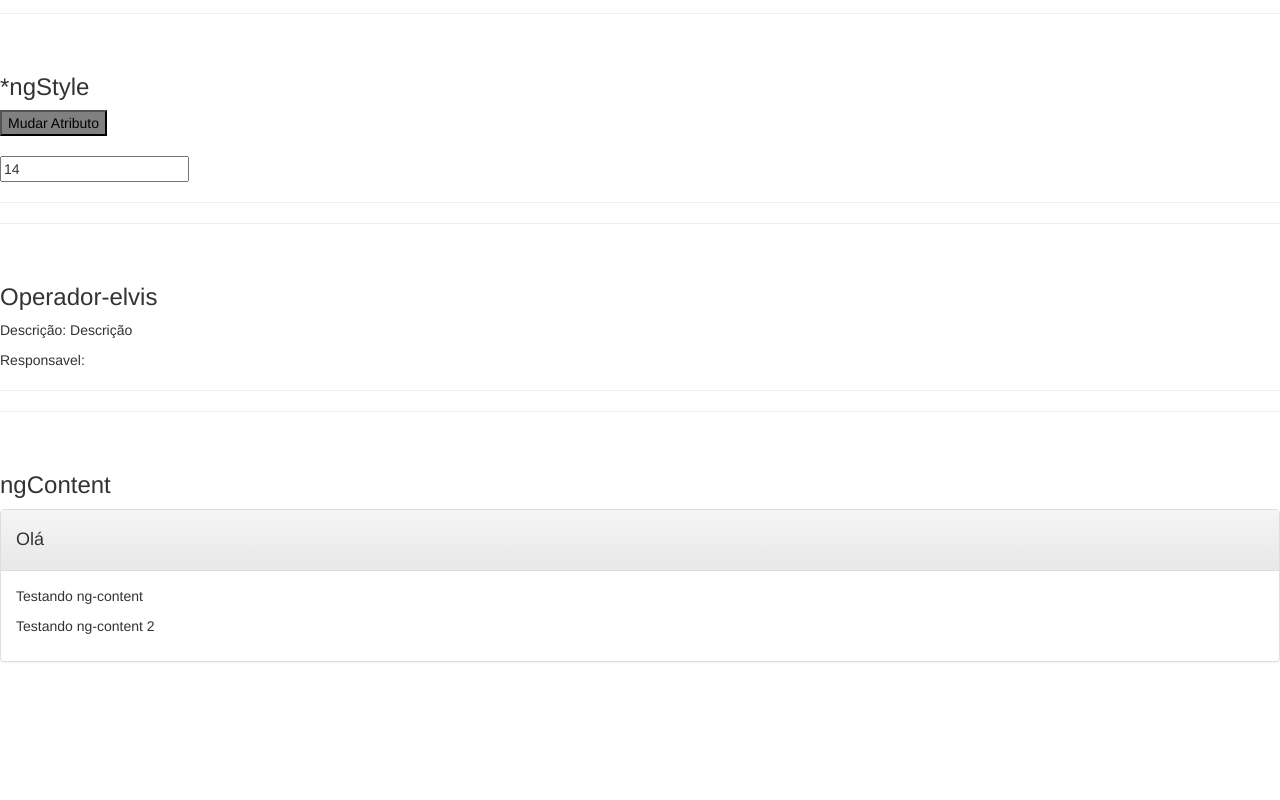
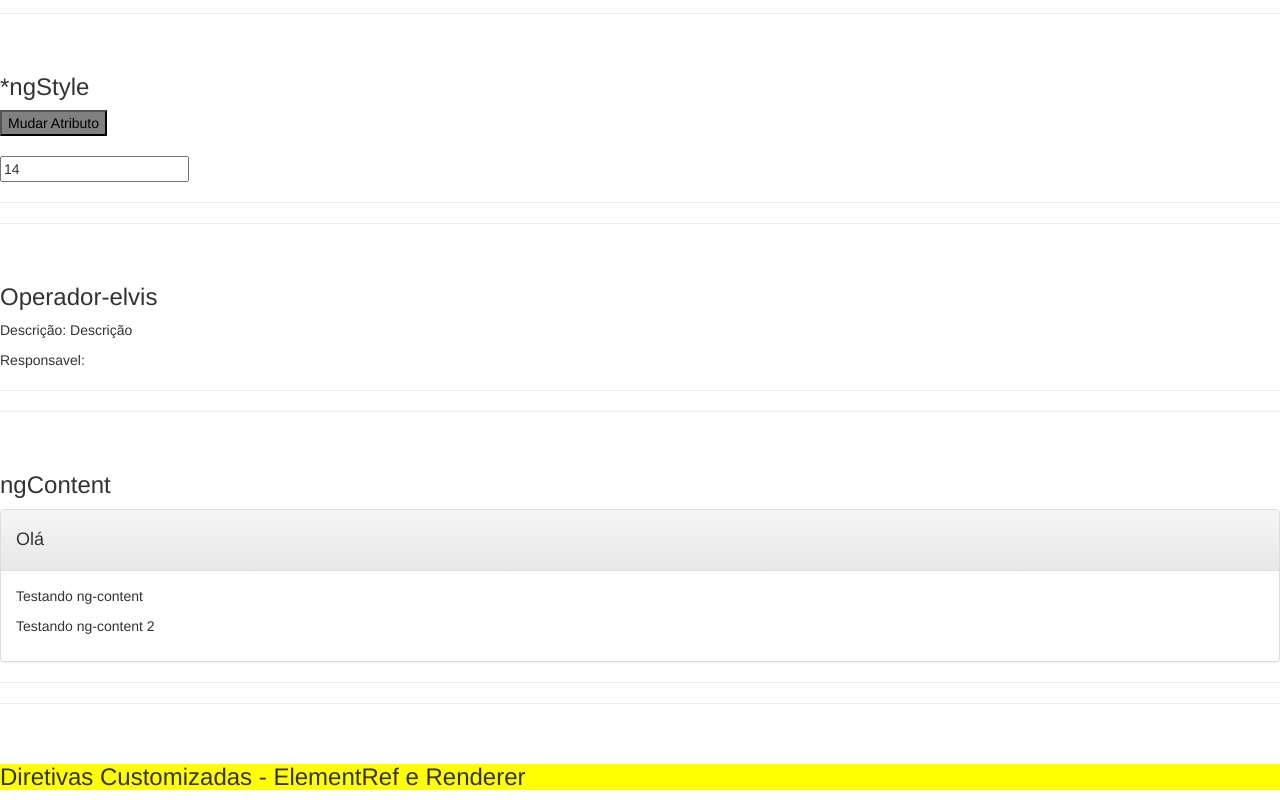
Before and after one commit to leoreisdias/Diretivas_Angular, an Angular app: page / in a window 1280 px wide. Shown: the part 835-1635 px from the top of the page. Before the commit the page ends 1517 px from the top, so only its background shows below. Built offline with nearby package versions, Linux system fonts and the light colour scheme.

Commit message:
diretivas customizadas - elementRef e Renderer

```diff
--- a/src/app/app.component.html
+++ b/src/app/app.component.html
@@ -22,3 +22,6 @@
   <p class="corpo">Testando ng-content</p>
   <p class="corpo">Testando ng-content 2</p>
 </app-ng-content>
+<hr>
+<hr><br>
+<app-diretivas-customizadas></app-diretivas-customizadas>
--- a/src/app/app.module.ts
+++ b/src/app/app.module.ts
@@ -10,6 +10,8 @@ import { NgStyleComponent } from './ng-style/ng-style.component';
 import { FormsModule } from '@angular/forms';
 import { OperadorElvisComponent } from './operador-elvis/operador-elvis.component';
 import { NgContentComponent } from './ng-content/ng-content.component';
+import { FundoAmareloDirective } from './shared/fundo-amarelo.directive';
+import { DiretivasCustomizadasComponent } from './diretivas-customizadas/diretivas-customizadas.component';
 
 @NgModule({
   declarations: [
@@ -20,7 +22,9 @@ import { NgContentComponent } from './ng-content/ng-content.component';
     NgClassComponent,
     NgStyleComponent,
     OperadorElvisComponent,
-    NgContentComponent
+    NgContentComponent,
+    FundoAmareloDirective,
+    DiretivasCustomizadasComponent
   ],
   imports: [
     BrowserModule,
--- /dev/null
+++ b/src/app/diretivas-customizadas/diretivas-customizadas.component.html
@@ -0,0 +1 @@
+<h3 FundoAmarelo>Diretivas Customizadas - ElementRef e Renderer</h3>
--- /dev/null
+++ b/src/app/diretivas-customizadas/diretivas-customizadas.component.ts
@@ -0,0 +1,15 @@
+import { Component, OnInit } from '@angular/core';
+
+@Component({
+  selector: 'app-diretivas-customizadas',
+  templateUrl: './diretivas-customizadas.component.html',
+  styleUrls: ['./diretivas-customizadas.component.css']
+})
+export class DiretivasCustomizadasComponent implements OnInit {
+
+  constructor() { }
+
+  ngOnInit(): void {
+  }
+
+}
--- /dev/null
+++ b/src/app/shared/fundo-amarelo.directive.ts
@@ -0,0 +1,13 @@
+import { Directive, ElementRef, Renderer2 } from '@angular/core';
+
+@Directive({
+  selector: 'h3[FundoAmarelo]'
+})
+export class FundoAmareloDirective {
+
+  constructor(private _elementRef: ElementRef, private _renderer: Renderer2) {
+    // this._elementRef.nativeElement.style.backgroundColor = 'yellow'
+    this._renderer.setStyle(this._elementRef.nativeElement, 'background-color', 'yellow')
+  }
+
+}
```
Also changed, not shown: src/app/diretivas-customizadas/diretivas-customizadas.component.css (added), 2 other files (tests, documents, lock files or other folders).
